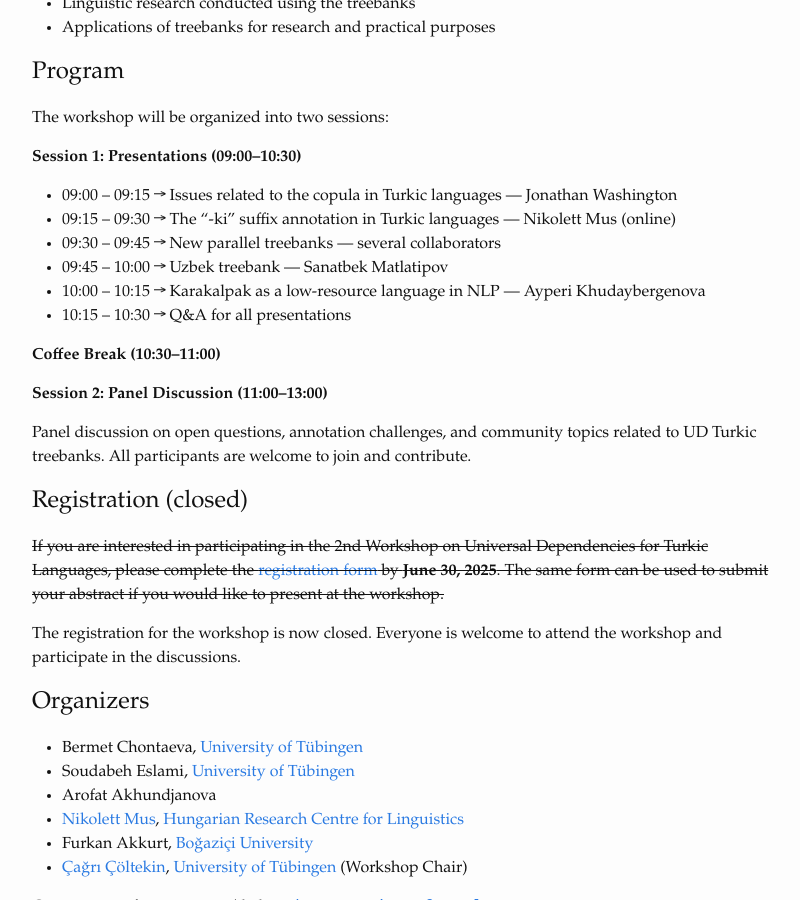
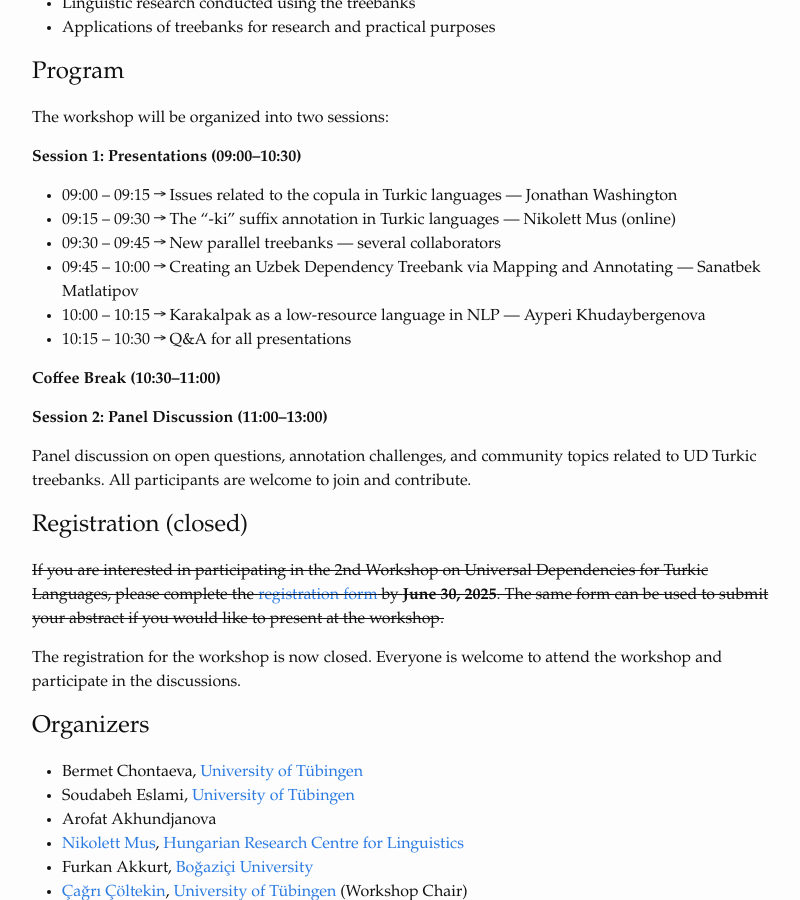
Before and after one commit to ud-turkic/udtw25, a Jekyll site: the page built from index.md, in a window 1280 px wide and 900 px high, scrolled down 1609 px. Shown: the whole window, without its empty margins (238-1038 px from the left). Built offline with Jekyll 4.4.1, drawn with Linux system fonts in a browser that asks for light colours.

Commit message:
update title

```diff
--- a/index.md
+++ b/index.md
@@ -69,7 +69,7 @@ The workshop will be organized into two sessions:
 - 09:00 – 09:15 &rarr; Issues related to the copula in Turkic languages — Jonathan Washington
 - 09:15 – 09:30 &rarr; The "-ki" suffix annotation in Turkic languages — Nikolett Mus (online)
 - 09:30 – 09:45 &rarr; New parallel treebanks — several collaborators
-- 09:45 – 10:00 &rarr; Uzbek treebank — Sanatbek Matlatipov
+- 09:45 – 10:00 &rarr; Creating an Uzbek Dependency Treebank via Mapping and Annotating — Sanatbek Matlatipov
 - 10:00 – 10:15 &rarr; Karakalpak as a low-resource language in NLP — Ayperi Khudaybergenova
 - 10:15 – 10:30 &rarr; Q&A for all presentations
 
```
